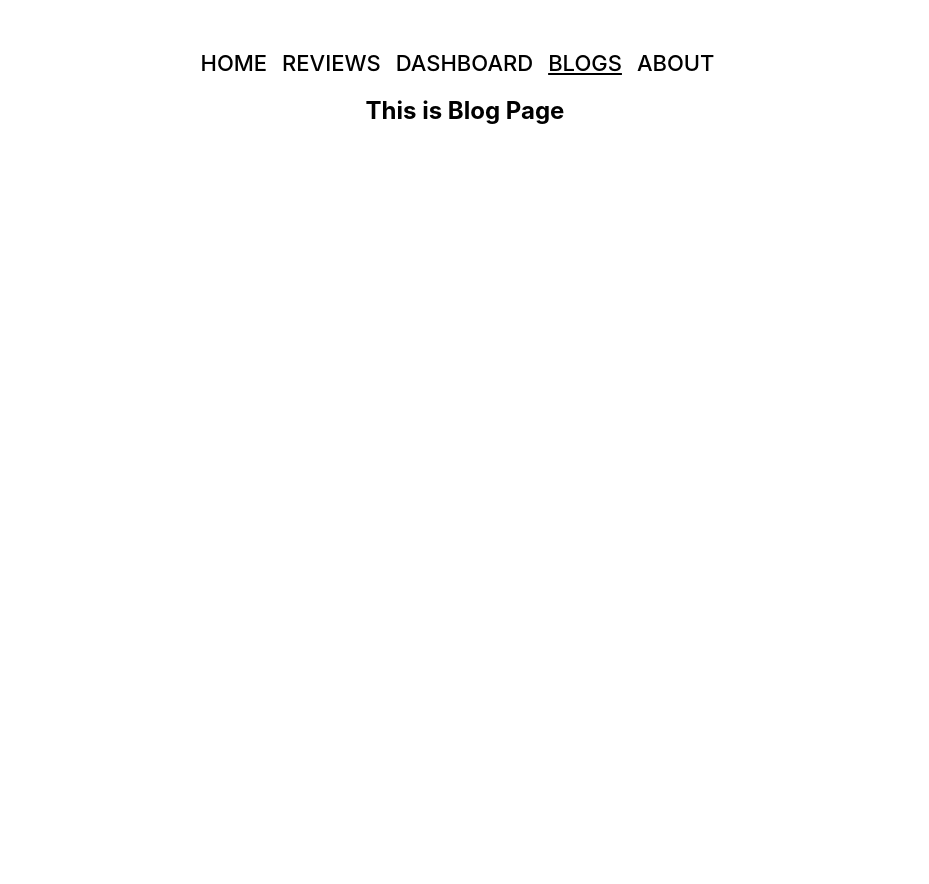
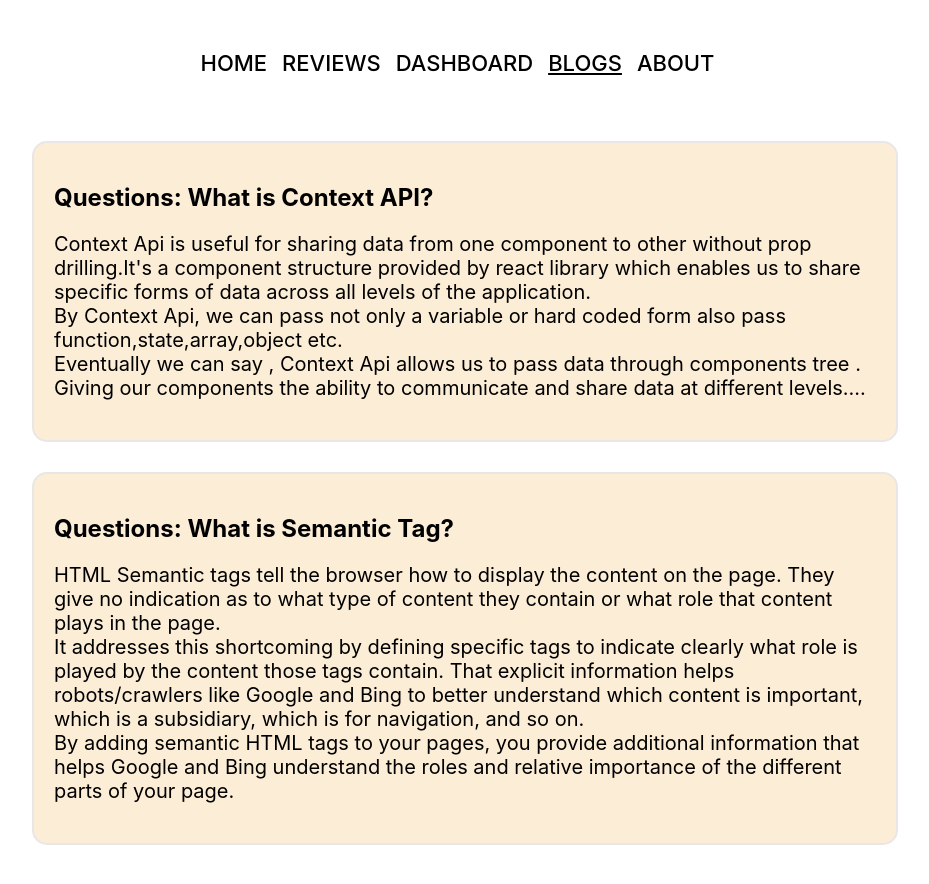
Before and after one commit to arifraj199/camera-hub, a React (Create React App) app: page /blogs in a window 1280 px wide. Shown: the top 884 px of the page, without its empty margins (175-1104 px from the left). Before the commit the page ends 800 px from the top, so only its background shows below. Built offline with nearby package versions, Linux system fonts and the light colour scheme.

Commit message:
questions added on the blogs page

```diff
--- a/src/components/Blogs/Blogs.css
+++ b/src/components/Blogs/Blogs.css
@@ -0,0 +1,18 @@
+.questions{
+    display: grid;
+    grid-template-columns: repeat(1,1fr);
+
+    width: 70%;
+    margin: 50px auto;
+}
+.questions div{
+    border: 2px solid rgb(234, 230, 230);
+    padding: 20px;
+    margin: 15px;
+    text-align: left;
+    border-radius: 15px;
+    background-color: rgb(252, 237, 214);
+}
+.questions div p{
+    font-size: 20px;
+}
--- a/src/components/Blogs/Blogs.js
+++ b/src/components/Blogs/Blogs.js
@@ -1,9 +1,23 @@
 import React from 'react';
+import './Blogs.css';
 
 const Blogs = () => {
     return (
-        <div>
-            <h2>This is Blog Page</h2>
+        <div className='questions'>
+            <div>
+                <h2><span>Questions:</span> What is Context API?</h2>
+                <p>Context Api is useful for sharing data from one component to other without prop drilling.It's a component structure provided by react library which enables us to share specific forms of data across all levels of the application. <br />
+                By Context Api, we can pass not only a variable or hard coded form also pass function,state,array,object etc. <br />
+                Eventually we can say , Context Api allows us to pass data through components tree . Giving our components the ability to communicate and share data at different levels....
+                </p>
+            </div>
+            <div>
+                <h2><span>Questions:</span> What is Semantic Tag?</h2>
+                <p>HTML Semantic tags tell the browser how to display the content on the page. They give no indication as to what type of content they contain or what role that content plays in the page. <br />
+                It addresses this shortcoming by defining specific tags to indicate clearly what role is played by the content those tags contain. That explicit information helps robots/crawlers like Google and Bing to better understand which content is important, which is a subsidiary, which is for navigation, and so on. <br />
+                By adding semantic HTML tags to your pages, you provide additional information that helps Google and Bing understand the roles and relative importance of the different parts of your page.
+                </p>
+            </div>
         </div>
     );
 };
--- a/src/components/Home/Home.css
+++ b/src/components/Home/Home.css
@@ -1,11 +1,9 @@
 .products-container{
     display: grid;
     grid-template-columns: repeat(2,1fr);
-    /* justify-content: space-between; */
     margin-top: 30px;
     align-items: center;
-    margin-left: 150px;
-    /* margin-right: 80px; */
+    margin-left: 100px;
     margin-bottom: 100px;
 }
 .title-container{
@@ -31,7 +29,7 @@
 .img-container{
     width:500px;
     height: 600px;
-    margin-left: 100px;
+    margin-left: 80px;
 }
 .img-container img{
     width: 100%;
```
